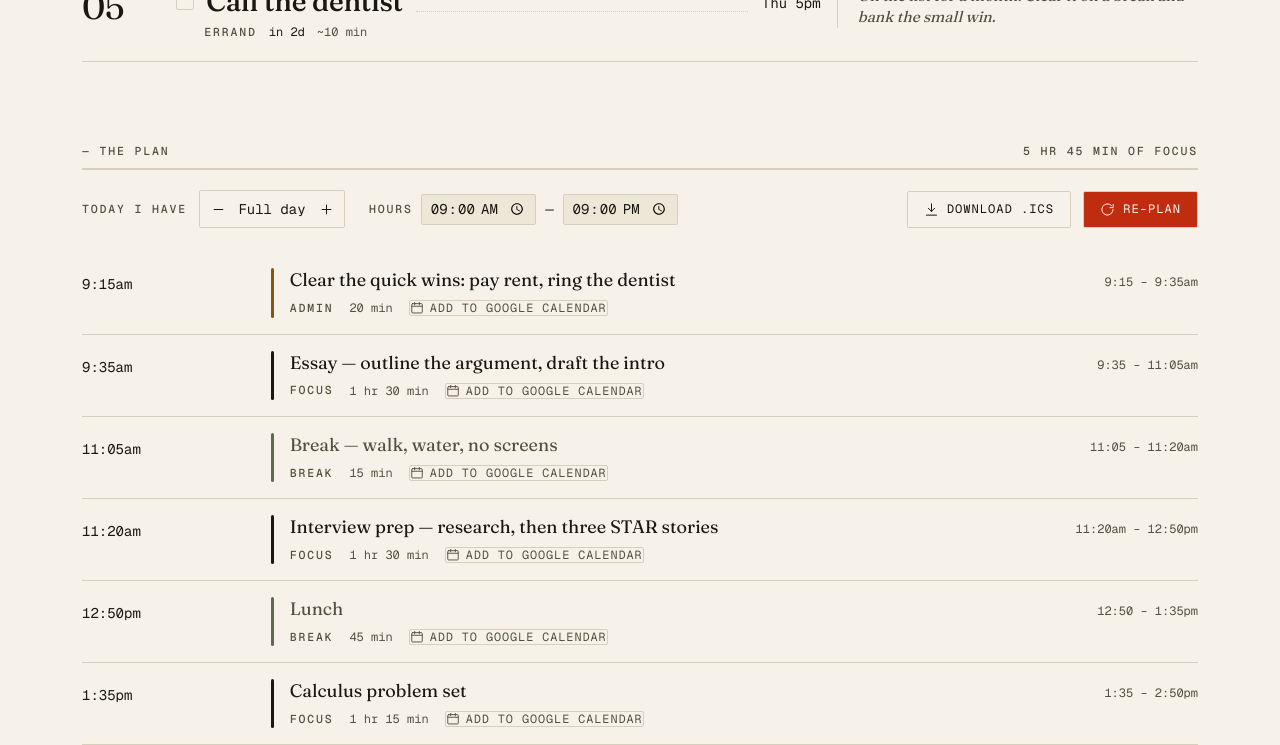
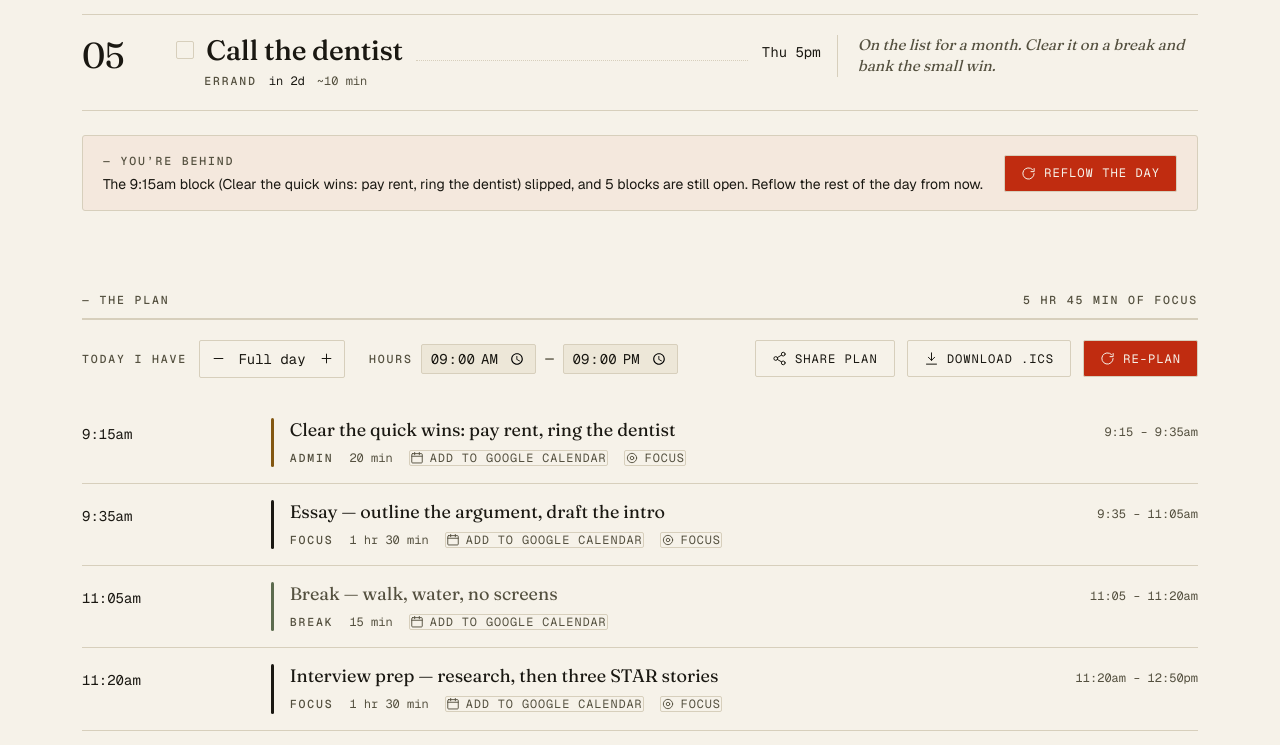
Before and after one commit to ogsamrat/triage, a Next.js app: page / in a window 1280 px wide. Shown: the part 2000-2745 px from the top of the page. Built offline with nearby package versions, Linux system fonts and the light colour scheme.

Commit message:
feat: wire new features into the page, hero, and plan controls

```diff
--- a/src/app/page.tsx
+++ b/src/app/page.tsx
@@ -4,20 +4,18 @@ import { useCallback, useEffect, useRef, useState } from "react";
 import { useTriage } from "@/lib/store";
 import { useMounted } from "@/hooks/useMounted";
 import { useNow } from "@/hooks/useNow";
-import type { Step, Task, Theme } from "@/lib/types";
-import {
-  clockLabel,
-  deadlineDateLabel,
-  formatDuration,
-  toFloatingISO,
-} from "@/lib/utils";
+import type { CommandAction, Step, Task, Theme } from "@/lib/types";
+import { currentStreak, toFloatingISO } from "@/lib/utils";
 import { Masthead } from "@/components/Masthead";
 import { Nudges } from "@/components/Nudges";
+import { StreakStrip } from "@/components/StreakStrip";
 import { BrainDump } from "@/components/BrainDump";
 import { RightNowCard } from "@/components/RightNowCard";
 import { TriageBoard } from "@/components/TriageBoard";
+import { MissedBlock } from "@/components/MissedBlock";
 import { ThePlan } from "@/components/ThePlan";
 import { Copilot } from "@/components/Copilot";
+import { FocusMode } from "@/components/FocusMode";
 import { Button, Panel } from "@/components/primitives";
 
 function browserTimezone(): string {
@@ -53,6 +51,9 @@ export default function Home() {
   const steps = useTriage((s) => s.steps);
   const availableHours = useTriage((s) => s.availableHours);
   const workingHours = useTriage((s) => s.workingHours);
+  const history = useTriage((s) => s.history);
+  const focusTaskId = useTriage((s) => s.focusTaskId);
+  const focusPrefs = useTriage((s) => s.focusPrefs);
   const hydrated = useTriage((s) => s._hydrated);
   const isSeed = useTriage((s) => s.isSeed);
 
@@ -61,6 +62,8 @@ export default function Home() {
   const setStepsFor = useTriage((s) => s.setStepsFor);
   const toggleTask = useTriage((s) => s.toggleTask);
   const toggleStep = useTriage((s) => s.toggleStep);
+  const applyActions = useTriage((s) => s.applyActions);
+  const setFocusTask = useTriage((s) => s.setFocusTask);
   const setAvailableHours = useTriage((s) => s.setAvailableHours);
   const setWorkingHours = useTriage((s) => s.setWorkingHours);
   const setTheme = useTriage((s) => s.setTheme);
@@ -107,7 +110,7 @@ export default function Home() {
   }, [hydrated, isSeed, reseedToNow]);
 
   const runSchedule = useCallback(
-    async (tasksArg?: Task[]) => {
+    async (tasksArg?: Task[], opts?: { reflow?: boolean }) => {
       const state = useTriage.getState();
       const open = (tasksArg ?? state.tasks).filter((t) => !t.done);
       if (open.length === 0) {
@@ -124,6 +127,7 @@ export default function Home() {
             now: toFloatingISO(new Date()),
             availableHours: state.availableHours,
             workingHours: state.workingHours,
+            reflow: opts?.reflow === true,
           },
         );
         setSchedule(blocks);
@@ -165,6 +169,58 @@ export default function Home() {
     [setIngest, runSchedule],
   );
 
+  const handleIngestImage = useCallback(
+    async (dataUrl: string) => {
+      setIngestLoading(true);
+      setIngestError(null);
+      try {
+        const result = await postJSON<{
+          tasks: Task[];
+          rightNow: Parameters<typeof setIngest>[1];
+          error?: string;
+        }>("/api/vision", {
+          image: dataUrl,
+          now: toFloatingISO(new Date()),
+          timezone: browserTimezone(),
+        });
+        if (!result.tasks || result.tasks.length === 0) {
+          setIngestError(result.error || "I couldn't read any tasks from that image.");
+          return;
+        }
+        setIngest(result.tasks, result.rightNow);
+        void runSchedule(result.tasks);
+      } catch (e) {
+        setIngestError(e instanceof Error ? e.message : "Couldn't read that image.");
+      } finally {
+        setIngestLoading(false);
+      }
+    },
+    [setIngest, runSchedule],
+  );
+
+  const handleCommand = useCallback(
+    async (message: string) => {
+      const state = useTriage.getState();
+      const { reply, actions } = await postJSON<{
+        reply: string;
+        actions: CommandAction[];
+      }>("/api/command", {
+        message,
+        tasks: state.tasks,
+        now: toFloatingISO(new Date()),
+        timezone: browserTimezone(),
+      });
+      const list = Array.isArray(actions) ? actions : [];
+      applyActions(list, Date.now());
+      const structural = list.filter((a) => a.kind !== "replan");
+      if (list.some((a) => a.kind === "replan")) {
+        void runSchedule(undefined, { reflow: true });
+      }
+      return { reply, appliedCount: structural.length };
+    },
+    [applyActions, runSchedule],
+  );
+
   const rightNowTask = rightNow
     ? tasks.find((t) => t.id === rightNow.taskId)
     : undefined;
@@ -188,16 +244,10 @@ export default function Home() {
 
   const rnSteps = rightNow ? steps[rightNow.taskId] ?? [] : [];
 
-  const copilotContext = tasks
-    .map(
-      (t, i) =>
-        `${i + 1}. ${t.title} — ${t.type}, due ${deadlineDateLabel(t.deadline)} ${clockLabel(
-          t.deadline,
-        )}, importance ${t.importance}/5, ~${formatDuration(t.estimatedMinutes)}${
-          t.done ? " (done)" : ""
-        }`,
-    )
-    .join("\n");
+  const focusTask = focusTaskId ? tasks.find((t) => t.id === focusTaskId) : undefined;
+  const focusSteps = focusTaskId ? steps[focusTaskId] ?? [] : [];
+  const streak = now != null ? currentStreak(history, now) : 0;
+  const openCount = tasks.filter((t) => !t.done).length;
 
   const hasTasks = tasks.length > 0;
 
@@ -214,10 +264,13 @@ export default function Home() {
         />
       ) : null}
 
+      {mounted && hasTasks ? <StreakStrip history={history} now={now} /> : null}
+
       <BrainDump
         loading={ingestLoading}
         error={ingestError}
         onIngest={handleIngest}
+        onIngestImage={handleIngestImage}
       />
 
       {hasTasks && rightNow && rightNowTask ? (
@@ -230,6 +283,7 @@ export default function Home() {
           breakdownError={breakdownError}
           onBreakdown={handleBreakdown}
           onToggleStep={(stepId) => toggleStep(rightNowTask.id, stepId)}
+          onFocus={() => setFocusTask(rightNowTask.id)}
         />
       ) : null}
 
@@ -258,6 +312,16 @@ export default function Home() {
         </section>
       )}
 
+      {mounted && hasTasks ? (
+        <MissedBlock
+          schedule={schedule}
+          tasks={tasks}
+          now={now}
+          loading={scheduleLoading}
+          onReflow={() => runSchedule(undefined, { reflow: true })}
+        />
+      ) : null}
+
       {hasTasks ? (
         <ThePlan
           schedule={schedule}
@@ -269,10 +333,14 @@ export default function Home() {
           onReplan={() => runSchedule()}
           onSetAvailableHours={setAvailableHours}
           onSetWorkingHours={setWorkingHours}
+          onFocusTask={setFocusTask}
+          shareHeadline={rightNow?.headline || "Today's plan"}
+          taskCount={openCount}
+          streak={streak}
         />
       ) : null}
 
-      {hasTasks ? <Copilot context={copilotContext} /> : null}
+      {hasTasks ? <Copilot onSend={handleCommand} /> : null}
 
       {/* Colophon */}
       <footer className="mt-20">
@@ -298,6 +366,20 @@ export default function Home() {
           </div>
         </div>
       </footer>
+
+      {focusTask ? (
+        <FocusMode
+          task={focusTask}
+          steps={focusSteps}
+          prefs={focusPrefs}
+          onToggleStep={(stepId) => toggleStep(focusTask.id, stepId)}
+          onComplete={() => {
+            if (!focusTask.done) toggleTask(focusTask.id);
+            setFocusTask(null);
+          }}
+          onClose={() => setFocusTask(null)}
+        />
+      ) : null}
     </main>
   );
 }
--- a/src/components/RightNowCard.tsx
+++ b/src/components/RightNowCard.tsx
@@ -11,7 +11,7 @@ import {
 } from "@/lib/utils";
 import { useSpeak } from "@/hooks/useSpeak";
 import { Button, Kicker } from "./primitives";
-import { ArrowDownIcon, CheckIcon, PlayIcon, SparkIcon, StopIcon } from "./icons";
+import { ArrowDownIcon, CheckIcon, FocusIcon, PlayIcon, SparkIcon, StopIcon } from "./icons";
 import { statusText } from "./status";
 
 export function RightNowCard({
@@ -23,6 +23,7 @@ export function RightNowCard({
   breakdownError,
   onBreakdown,
   onToggleStep,
+  onFocus,
 }: {
   rightNow: RightNow;
   task: Task | undefined;
@@ -32,6 +33,7 @@ export function RightNowCard({
   breakdownError: string | null;
   onBreakdown: () => void;
   onToggleStep: (stepId: string) => void;
+  onFocus: () => void;
 }) {
   const reduce = useReducedMotion();
   const { supported: ttsOk, speaking, speak, stop } = useSpeak();
@@ -108,6 +110,10 @@ export function RightNowCard({
                   : hasSteps
                     ? "Re-break it down"
                     : "Break it down"}
+              </Button>
+              <Button variant="outline" size="lg" onClick={onFocus}>
+                <FocusIcon width={15} height={15} />
+                Focus
               </Button>
               {ttsOk ? (
                 <Button variant="outline" size="lg" onClick={readAloud}>
--- a/src/components/ThePlan.tsx
+++ b/src/components/ThePlan.tsx
@@ -13,12 +13,14 @@ import { Button, IconButton, Kicker, Panel, controlClasses } from "./primitives"
 import {
   CalendarIcon,
   DownloadIcon,
+  FocusIcon,
   MinusIcon,
   PlusIcon,
   RefreshIcon,
   SparkIcon,
 } from "./icons";
 import { blockAccent, blockKindLabel } from "./status";
+import { ShareButton } from "./ShareButton";
 
 function blockMinutes(b: Block): number {
   const ms = floatingToMs(b.end) - floatingToMs(b.start);
@@ -35,6 +37,10 @@ export function ThePlan({
   onReplan,
   onSetAvailableHours,
   onSetWorkingHours,
+  onFocusTask,
+  shareHeadline,
+  taskCount,
+  streak,
 }: {
   schedule: Block[];
   availableHours: number | null;
@@ -45,6 +51,10 @@ export function ThePlan({
   onReplan: () => void;
   onSetAvailableHours: (n: number | null) => void;
   onSetWorkingHours: (wh: WorkingHours) => void;
+  onFocusTask: (taskId: string) => void;
+  shareHeadline: string;
+  taskCount: number;
+  streak: number;
 }) {
   const focusMin = schedule
     .filter((b) => b.kind === "focus")
@@ -120,6 +130,14 @@ export function ThePlan({
         </label>
 
         <div className="ml-auto flex items-center gap-3">
+          {schedule.length ? (
+            <ShareButton
+              headline={shareHeadline}
+              focus={formatDuration(focusMin)}
+              tasks={taskCount}
+              streak={streak}
+            />
+          ) : null}
           {schedule.length ? (
             <button
               className={controlClasses("outline", "md")}
@@ -237,6 +255,15 @@ export function ThePlan({
                           <CalendarIcon width={14} height={14} />
                           Add to Google Calendar
                         </a>
+                        {b.taskId && !isBreakish ? (
+                          <button
+                            className={controlClasses("ghost", "sm")}
+                            onClick={() => onFocusTask(b.taskId)}
+                          >
+                            <FocusIcon width={14} height={14} />
+                            Focus
+                          </button>
+                        ) : null}
                       </div>
                     </div>
                   </div>
```
